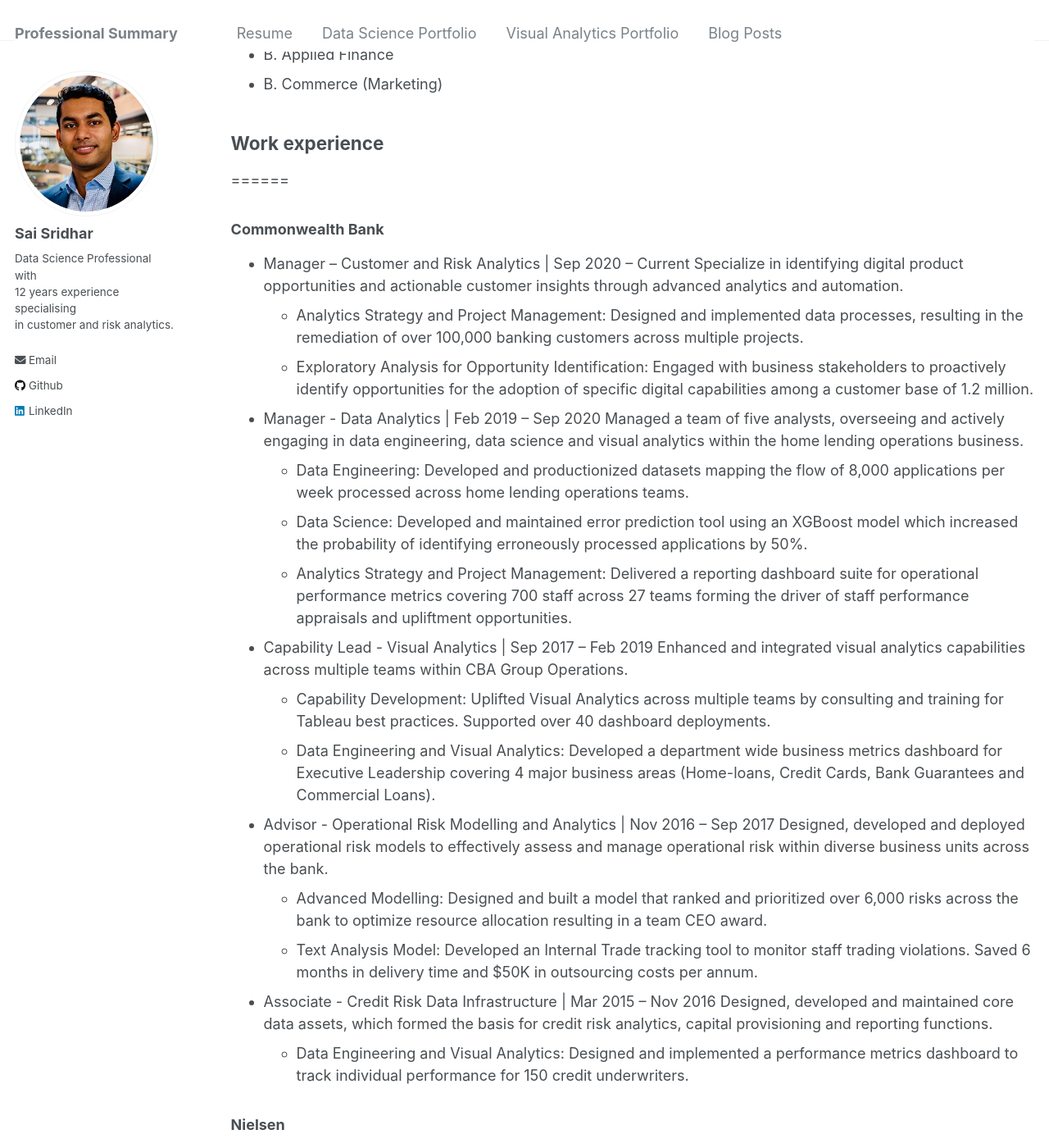
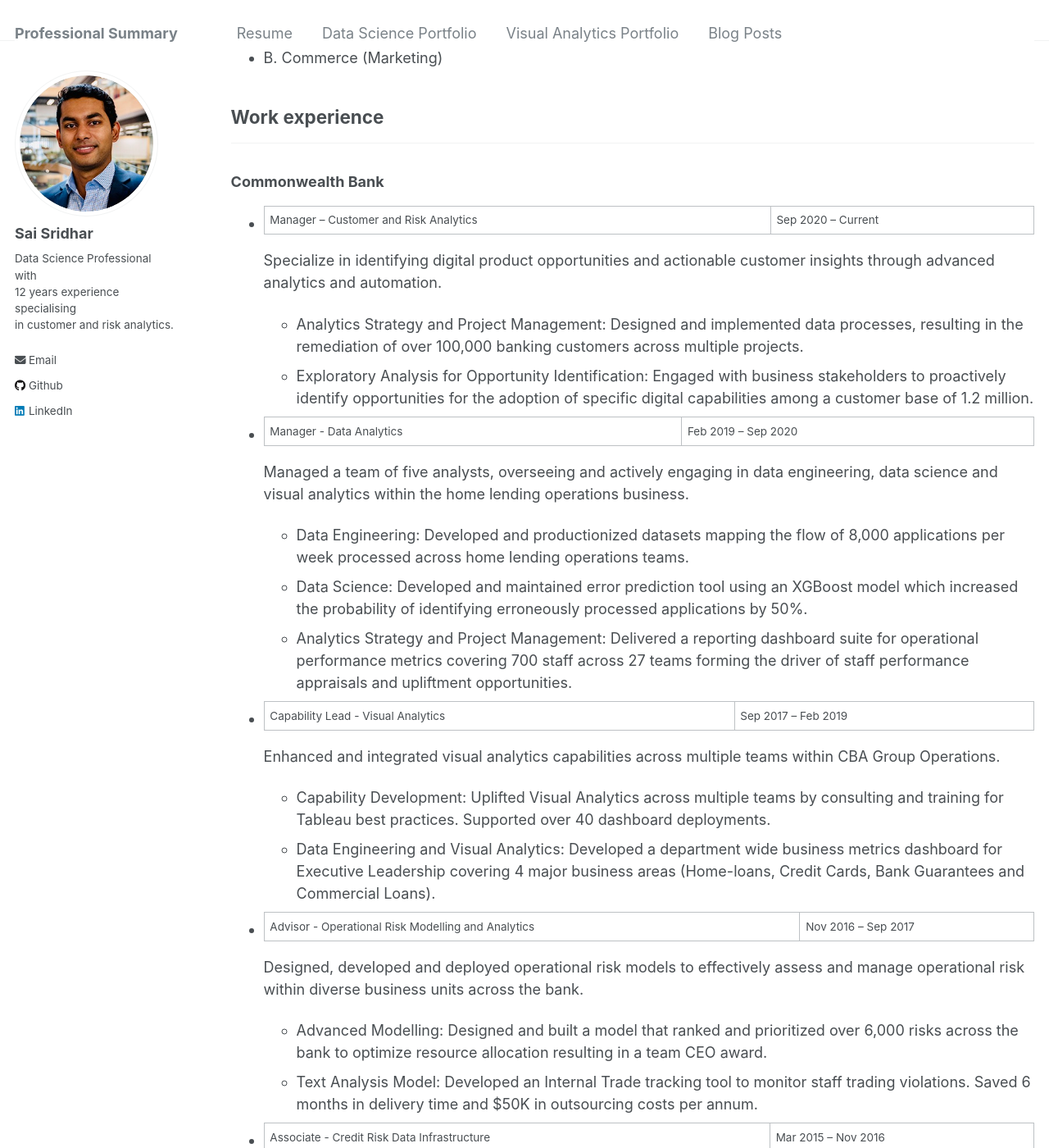
Before and after one commit to saiksridhar/saiksridhar.github.io, a Jekyll site: the page built from _pages/cv.md, in a window 1280 px wide and 1400 px high, scrolled down 274 px. Shown: the whole window at 82% size. Built offline with Jekyll 4.4.1, drawn with Linux system fonts in a browser that asks for light colours; some of the changed text lies outside the part shown.

Commit message:
Update cv.md

```diff
--- a/_pages/cv.md
+++ b/_pages/cv.md
@@ -10,47 +10,53 @@
 {% include base_path %}
 
 ## Education
-======
+_________________________
 * Master of Data Science
 * B.S. (Mathematics)
 * B. Applied Finance
 * B. Commerce (Marketing)
 
 ## Work experience
-======
+_________________________
 ### Commonwealth Bank
 * Manager – Customer and Risk Analytics | Sep 2020 – Current
+
   Specialize in identifying digital product opportunities and actionable customer insights through advanced analytics and automation.
   * Analytics Strategy and Project Management: Designed and implemented data processes, resulting in the remediation of over 100,000 banking customers across multiple projects.
   * Exploratory Analysis for Opportunity Identification: Engaged with business stakeholders to proactively identify opportunities for the adoption of specific digital capabilities among a customer base of 1.2 million.
 
 * Manager - Data Analytics | Feb 2019 – Sep 2020
+
   Managed a team of five analysts, overseeing and actively engaging in data engineering, data science and visual analytics within the home lending operations business.
   * Data Engineering: Developed and productionized datasets mapping the flow of 8,000 applications per week processed across home lending operations teams.
   * Data Science: Developed and maintained error prediction tool using an XGBoost model which increased the probability of identifying erroneously processed applications by 50%.
   * Analytics Strategy and Project Management: Delivered a reporting dashboard suite for operational performance metrics covering 700 staff across 27 teams forming the driver of staff performance appraisals and upliftment opportunities.
 
 * Capability Lead - Visual Analytics | Sep 2017 – Feb 2019
+
   Enhanced and integrated visual analytics capabilities across multiple teams within CBA Group Operations.
   * Capability Development: Uplifted Visual Analytics across multiple teams by consulting and training for Tableau best practices. Supported over 40 dashboard deployments.
   * Data Engineering and Visual Analytics: Developed a department wide business metrics dashboard for Executive Leadership covering 4 major business areas (Home-loans, Credit Cards, Bank Guarantees and Commercial Loans).
 
 * Advisor - Operational Risk Modelling and Analytics | Nov 2016 – Sep 2017
+
   Designed, developed and deployed operational risk models to effectively assess and manage operational risk within diverse business units across the bank.
   * Advanced Modelling: Designed and built a model that ranked and prioritized over 6,000 risks across the bank to optimize resource allocation resulting in a team CEO award.
   * Text Analysis Model: Developed an Internal Trade tracking tool to monitor staff trading violations. Saved 6 months in delivery time and $50K in outsourcing costs per annum.
 
 * Associate - Credit Risk Data Infrastructure | Mar 2015 – Nov 2016
+
   Designed, developed and maintained core data assets, which formed the basis for credit risk analytics, capital provisioning and reporting functions.
   * Data Engineering and Visual Analytics: Designed and implemented a performance metrics dashboard to track individual performance for 150 credit underwriters.
 
 ### Nielsen
 * Insights Executive | Aug 2012 – Nov 2014
+
   Conceptualized and executed tailored research studies aimed at generating market insights through data analytics.
   * Project Management and Analytics: Conducted market research and was a key part of a team which developed a $250K portfolio of pharma and banking clients.
 
 ## Skills
-======
+_________________________
 *	Machine Learning
 *	Statistical Testing
 *	Advanced Analytics
```
